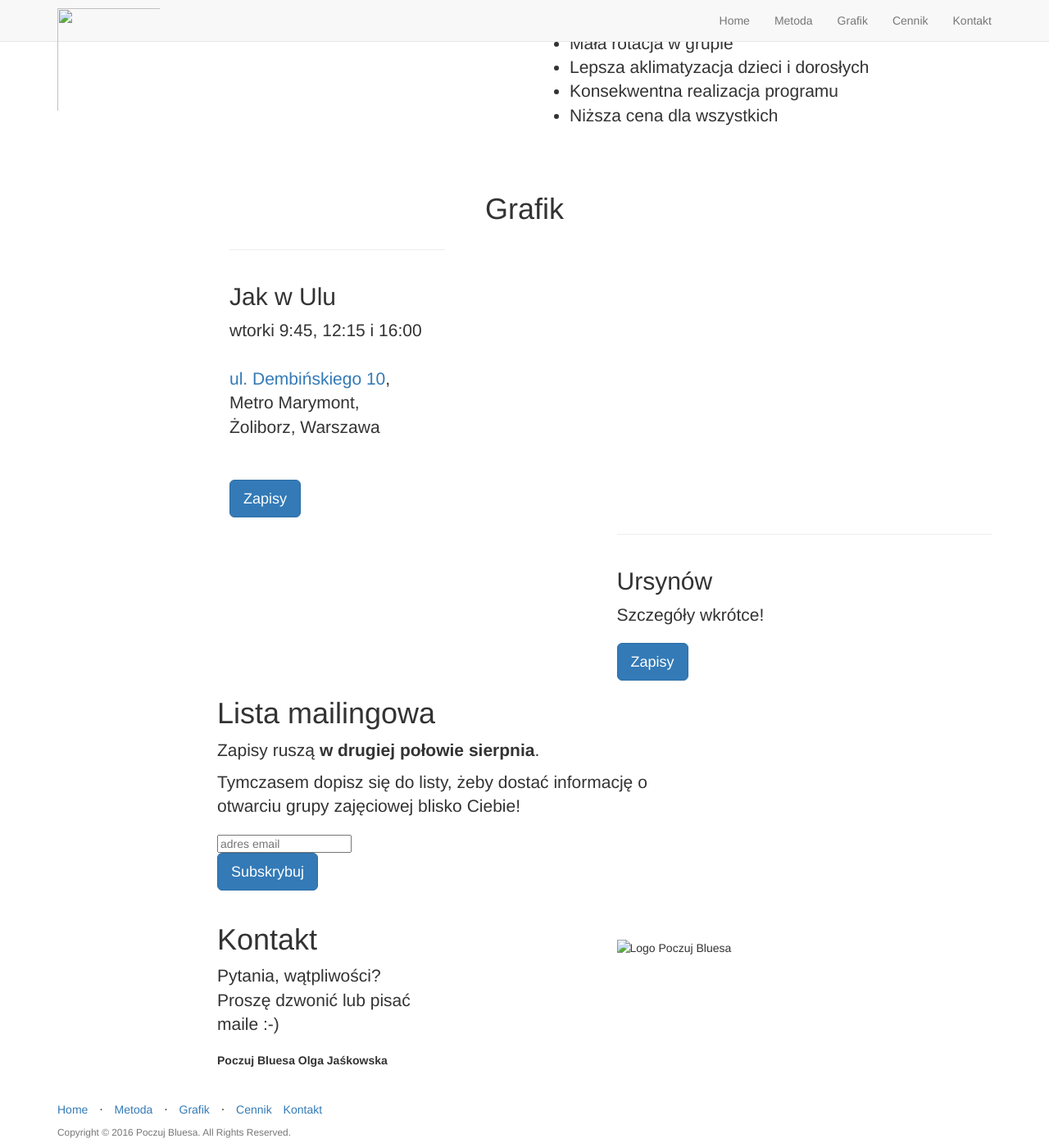
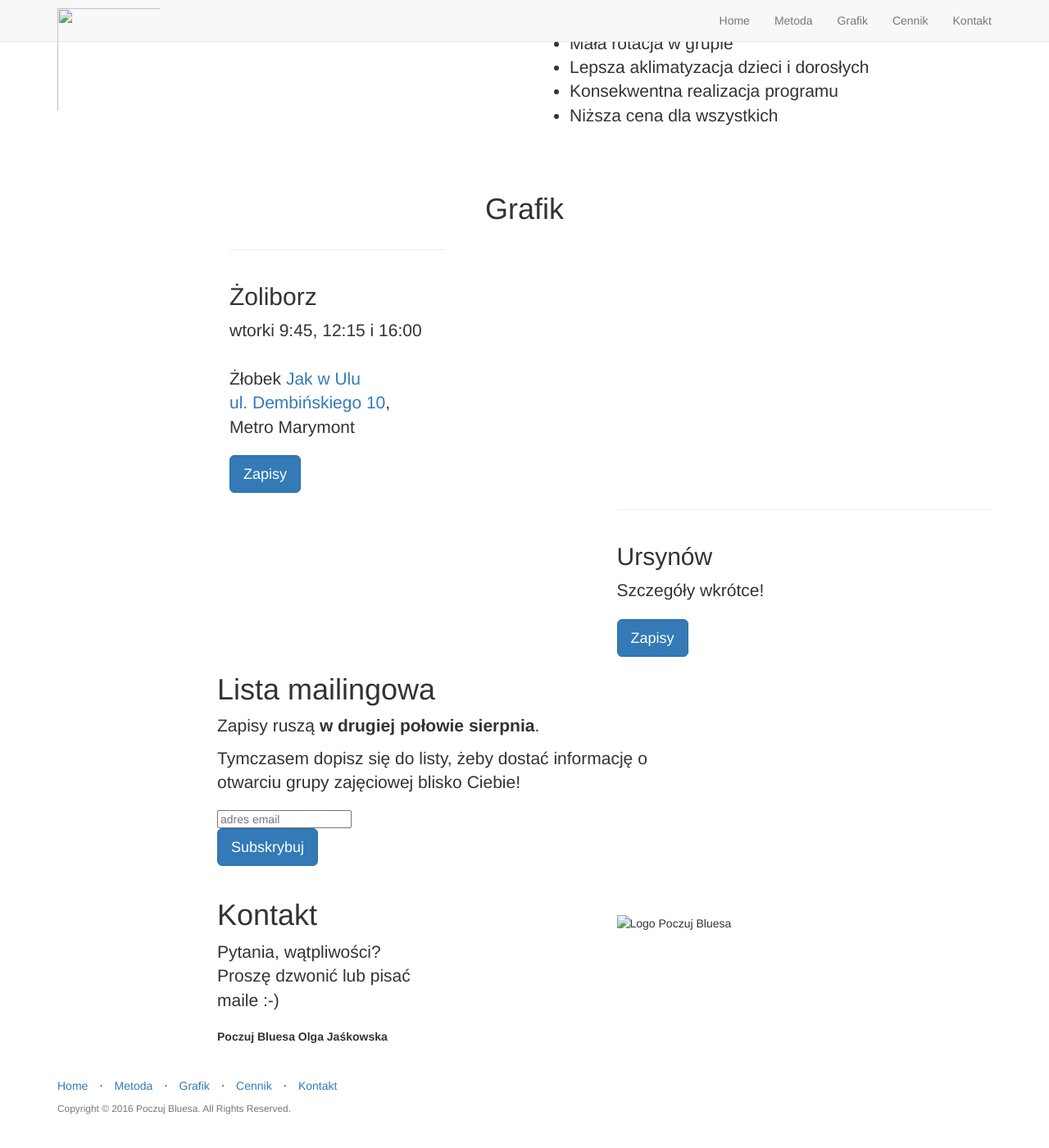
Before and after one commit to maciejjaskowski/poczujbluesa.pl, a Jekyll site: the page built from _posts/2014-09-21-schedule-1.markdown, in a window 1280 px wide and 1400 px high, scrolled down 2341 px. Shown: the whole window at 82% size. Built offline with Jekyll 4.4.1, drawn with Linux system fonts in a browser that asks for light colours; nearby versions of some CDN libraries; library files that are not in the unit come from our copies; comment, search, counter and statistics services are not loaded; after the commit the page ends 3712 px from its top, so only the background shows below that.

Commit message:
Minor fixes

```diff
--- a/_includes/footer.html
+++ b/_includes/footer.html
@@ -19,6 +19,7 @@
                     <li>
                         <a href="#karnety">Cennik</a>
                     </li>
+                    <li class="footer-menu-divider">&sdot;</li>
                     <li>
                         <a href="#contact">Kontakt</a>
                     </li>
--- a/_includes/head.html
+++ b/_includes/head.html
@@ -5,6 +5,7 @@
     <meta name="viewport" content="width=device-width, initial-scale=1">
     <meta name="description" content="{{ site.description }}">
     <meta name="author" content="{{ site.author }}">
+
 
     <title>{% if page.title %}{{ page.title }}{% else %}{{ site.title }}{% endif %}</title>
 
--- a/_posts/2014-09-21-schedule-1.markdown
+++ b/_posts/2014-09-21-schedule-1.markdown
@@ -2,10 +2,10 @@
 layout: default
 img: logo-jakwulu.jpg
 category: Schedule
-title: Jak w Ulu
+title: Żoliborz
 description: |
 ---
 wtorki 9:45, 12:15 i 16:00 <br/><br/>
+Żłobek <a href="http://jakwulu.com.pl">Jak w Ulu</a><br/>
 <a href="https://www.google.pl/maps/dir/Home/Dembi%C5%84skiego+10,+Warszawa/@52.263037,20.9676724,14z/data=!3m1!4b1!4m13!4m12!1m5!1m1!1s0x471ecb8761f3dffb:0x8b85050106c55791!2m2!1d20.987837!2d52.2492109!1m5!1m1!1s0x471ecbe80c0037a9:0xe9f6fe58ca26a134!2m2!1d20.9767401!2d52.276983?hl=en">ul. Dembińskiego 10</a>, <br/>
-Metro Marymont, <br/>
-Żoliborz, Warszawa <br/><br/>
+Metro Marymont <br/>
```
